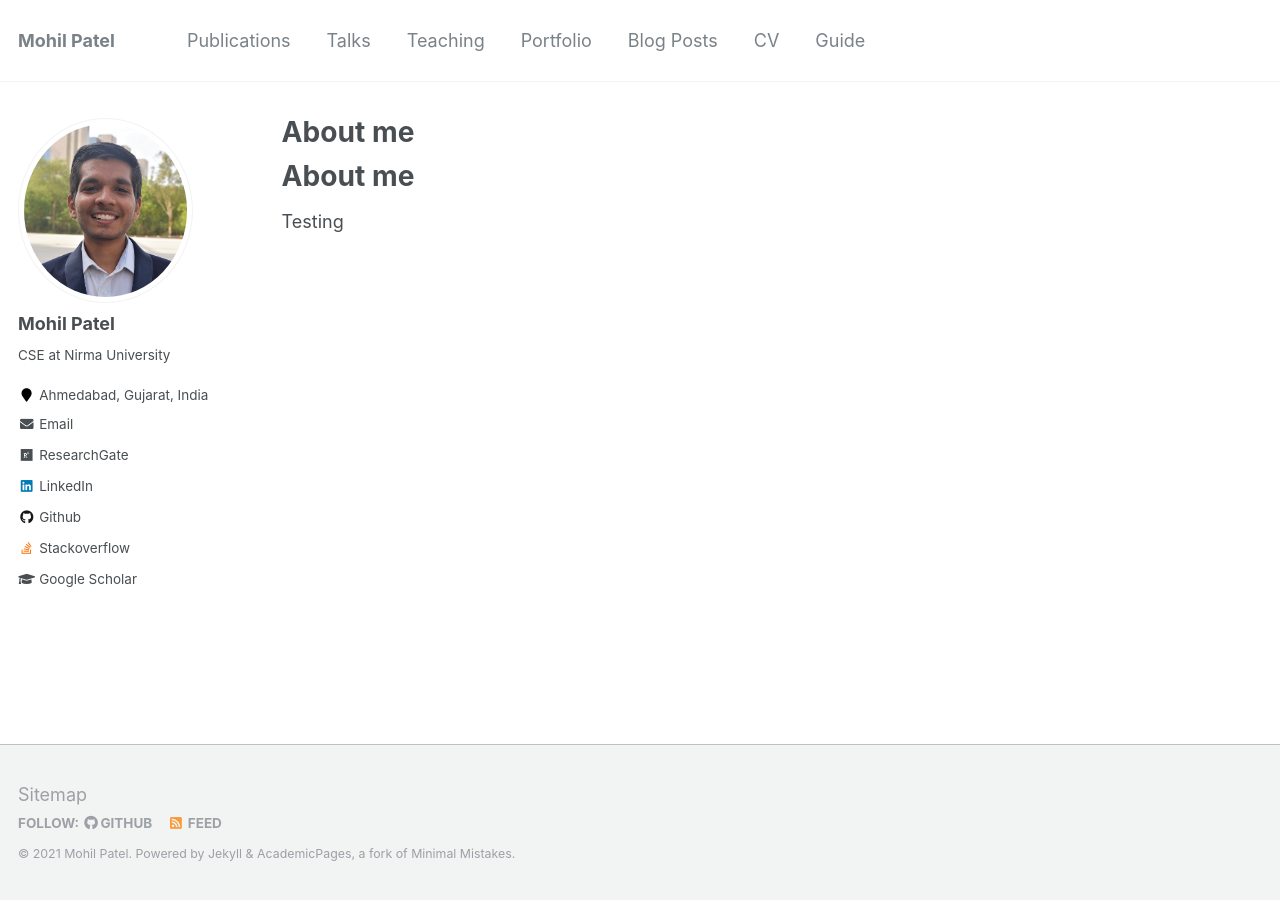
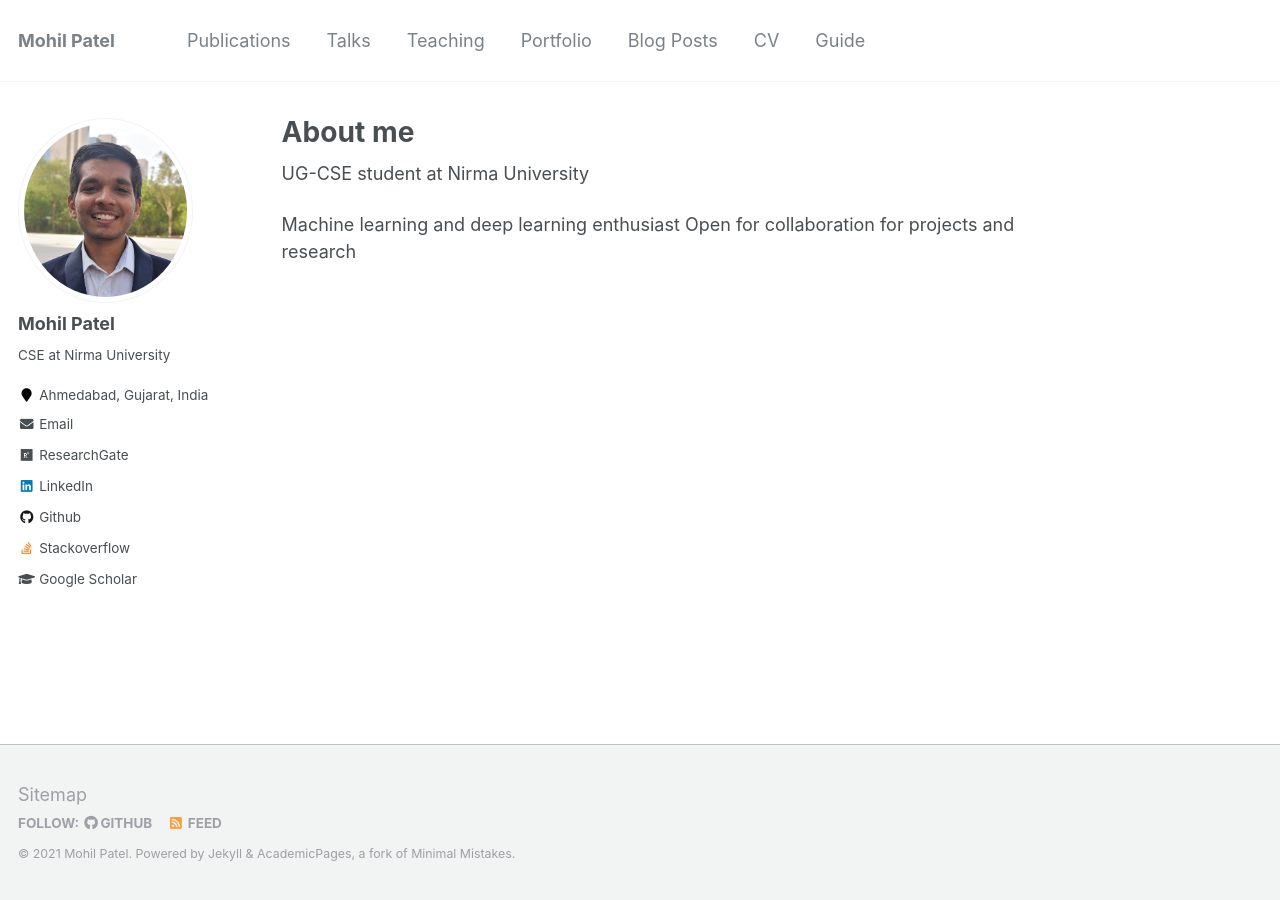
Before and after one commit to mohilpatel25/mohilpatel25.github.io, a Jekyll site: the page built from _pages/about.md, in a window 1280 px wide. Built offline with Jekyll 4.4.1, drawn with Linux system fonts in a browser that asks for light colours.

Commit message:
Update about.md

```diff
--- a/_pages/about.md
+++ b/_pages/about.md
@@ -9,6 +9,7 @@ redirect_from:
 ---
 
 
-About me
-======
-Testing
+UG-CSE student at Nirma University
+
+Machine learning and deep learning enthusiast
+Open for collaboration for projects and research
```
